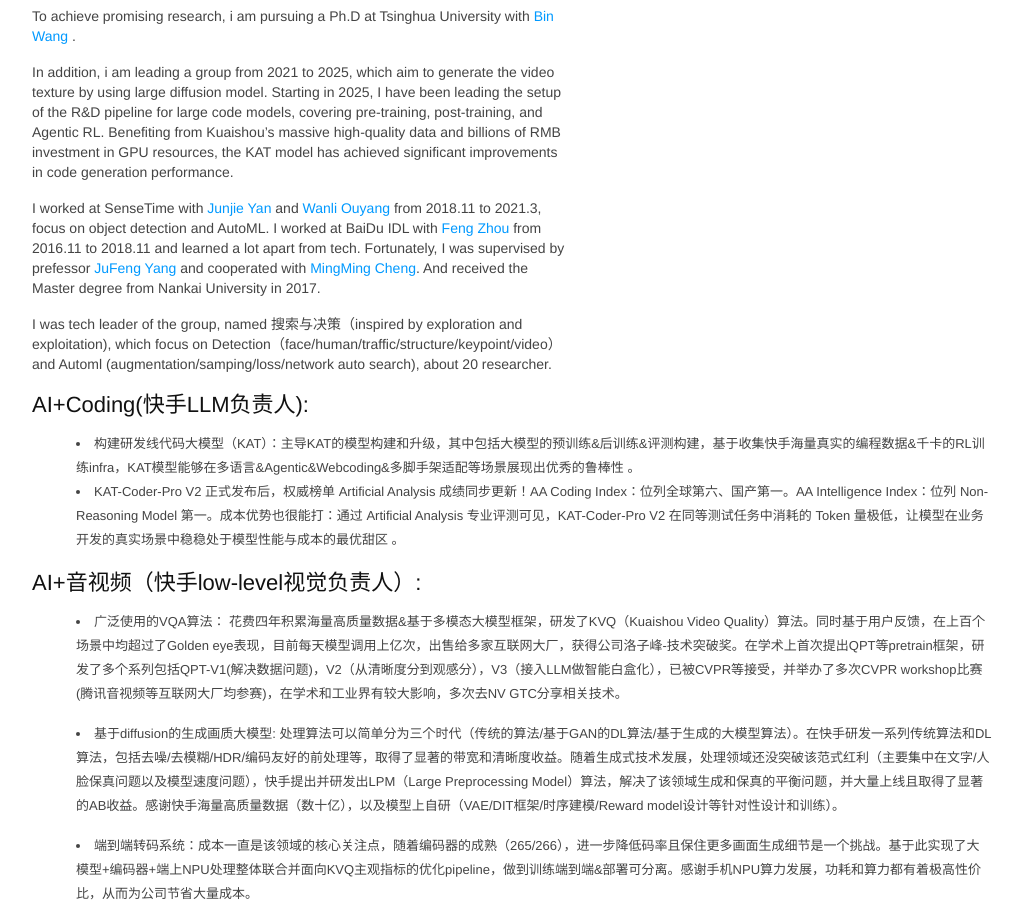
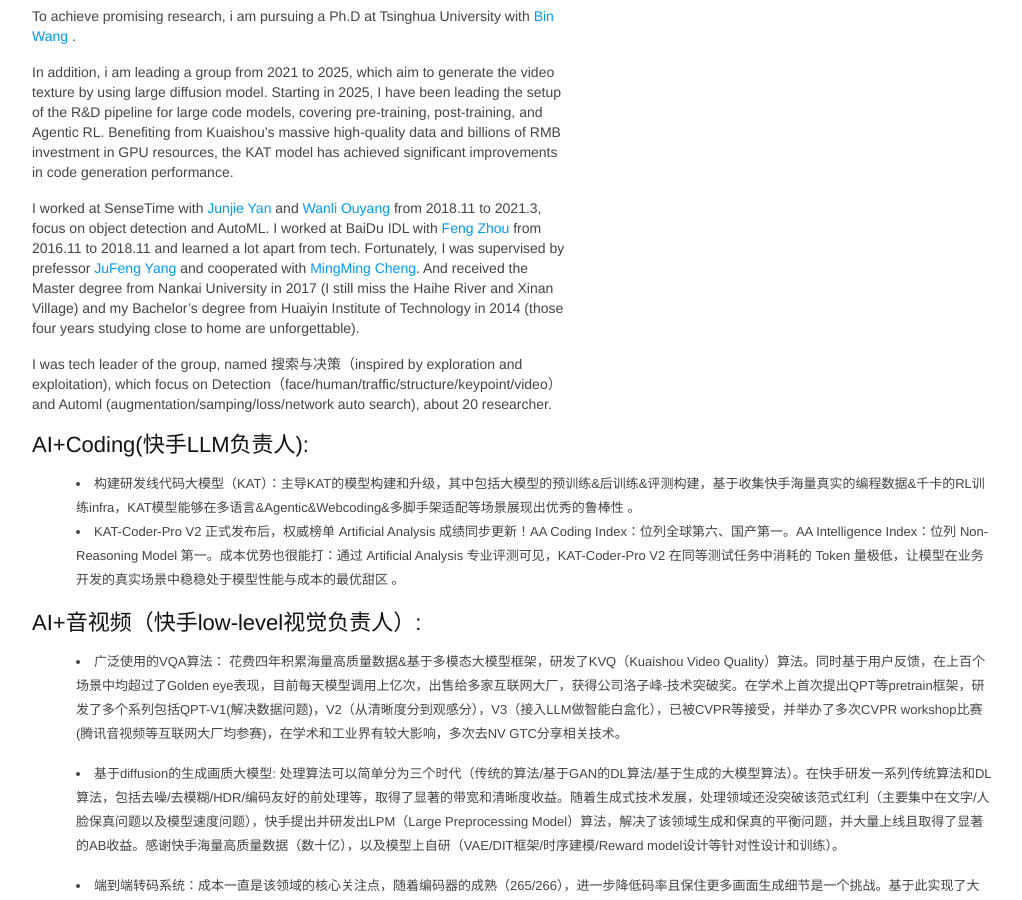
Before and after one commit to msunming/msunming.github.io, a Jekyll site: the page index.html, which Jekyll copies as it is, in a window 1280 px wide and 900 px high, scrolled down 476 px. Shown: the whole window, without its empty margins (128-1150 px from the left). Built offline with Jekyll 4.4.1, drawn with Linux system fonts in a browser that asks for light colours.

Commit message:
Update index.html

```diff
--- a/index.html
+++ b/index.html
@@ -460,7 +460,7 @@ pre .markdown .emphasis {
 	    <p>I worked at SenseTime with <a href="https://yan-junjie.github.io/">Junjie Yan </a> and <a href="https://wlouyang.github.io/">Wanli Ouyang </a>  from 2018.11 to 2021.3, focus on object detection and AutoML.
             I worked at BaiDu IDL with <a href="http://f-zhou.com/">Feng Zhou</a> from 2016.11 to 2018.11 and learned a lot apart from tech.
 			Fortunately, I was supervised by prefessor <a href="http://cv.nankai.edu.cn/">JuFeng Yang</a> and cooperated with <a href="http://mmcheng.net/zh/cmm/">MingMing Cheng</a>.
-			And received the Master degree from Nankai University in 2017.
+			And received the Master degree from Nankai University in 2017 (I still miss the Haihe River and Xinan Village) and my Bachelor’s degree from Huaiyin Institute of Technology in 2014 (those four years studying close to home are unforgettable).
 		</p>
 		<p>
 			I was tech leader of the group, named 搜索与决策（inspired by exploration and exploitation), which focus on Detection（face/human/traffic/structure/keypoint/video） and Automl (augmentation/samping/loss/network auto search), about 20 researcher.
```
